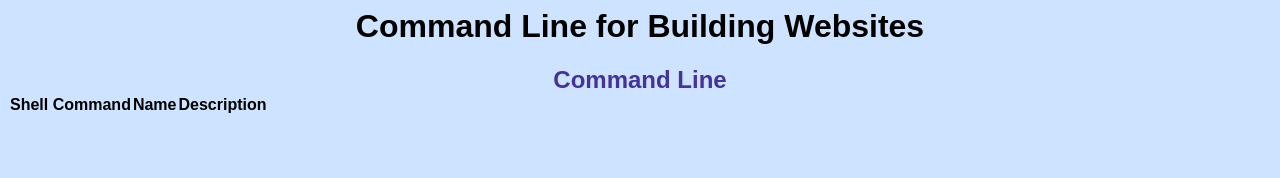
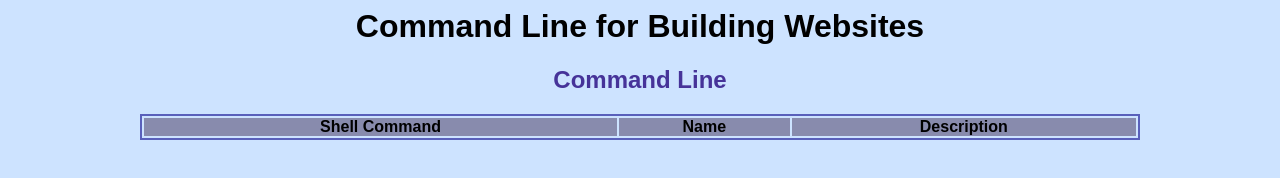
Before and after one commit to CDProjects/HTML-CSS-Cheatsheet, a plain HTML site: page index.html in a window 1280 px wide. Drawn offline with Linux system fonts and the light colour scheme.

Commit message:
table and thead amended

```diff
--- a/Resources/styles.css
+++ b/Resources/styles.css
@@ -32,4 +32,16 @@ h2 {
     line-height: normal;
     position: static;
     z-index: auto;
+    margin-top: 19.92px;
+    margin-bottom: 19.92px;
 }
+
+table {
+    border: 2px solid rgb(89, 96, 187);
+    width: 1000px;
+    margin: 0 auto;
+}
+
+thead {
+    background-color: rgb(136, 139, 173);
+}
--- a/index.html
+++ b/index.html
@@ -11,11 +11,13 @@
     <h1>Command Line for Building Websites</h1>
     <h2>Command Line</h2>
     <table>
-        <thead>
-            <th>Shell Command</th>
-            <th>Name</th>
-            <th>Description</th>
-        </thead>
+      <thead>
+        <tr>
+          <th>Shell Command</th>
+          <th>Name</th>
+          <th>Description</th>
+        </tr>
+      </thead>
     </table>
 </body>
 </html>
```
